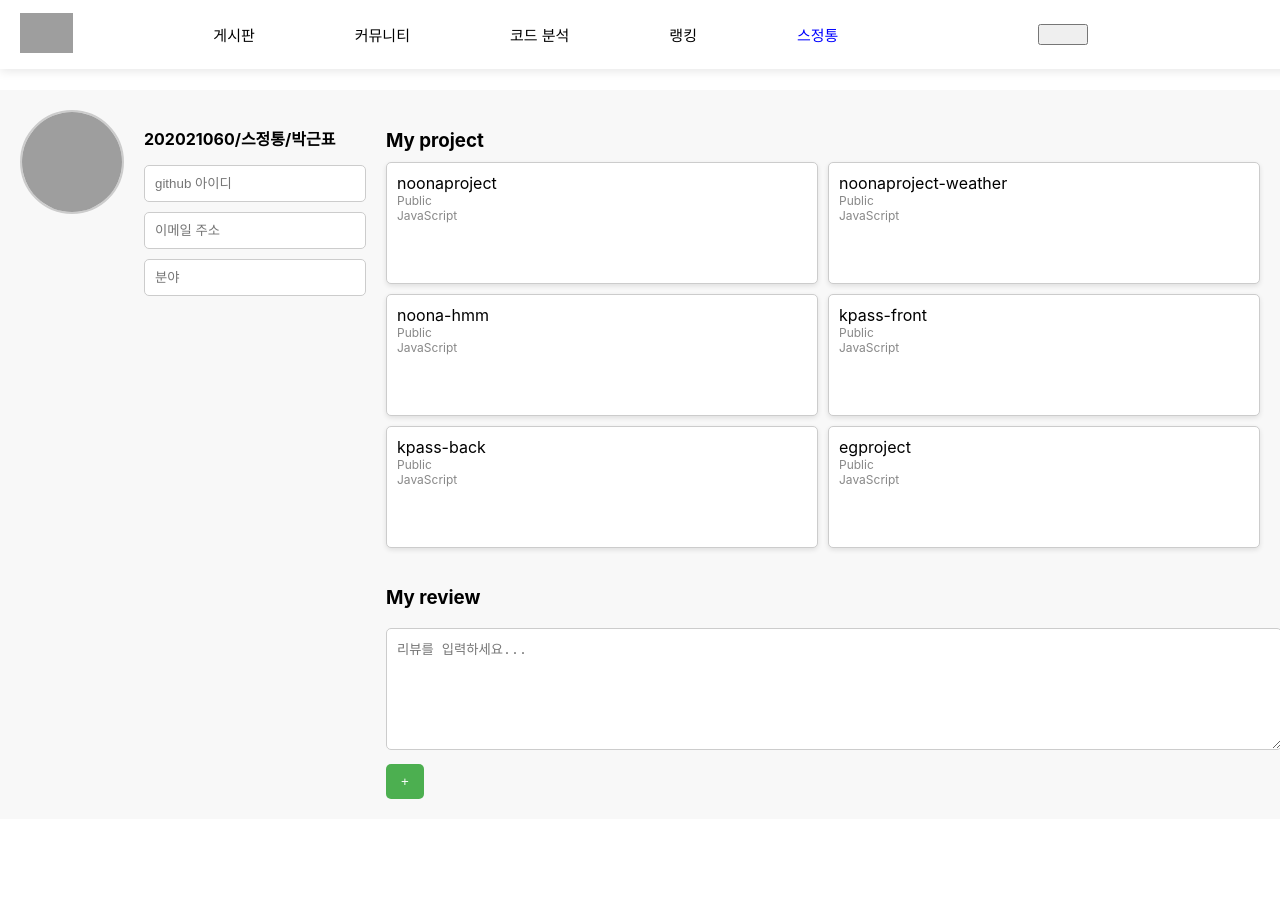
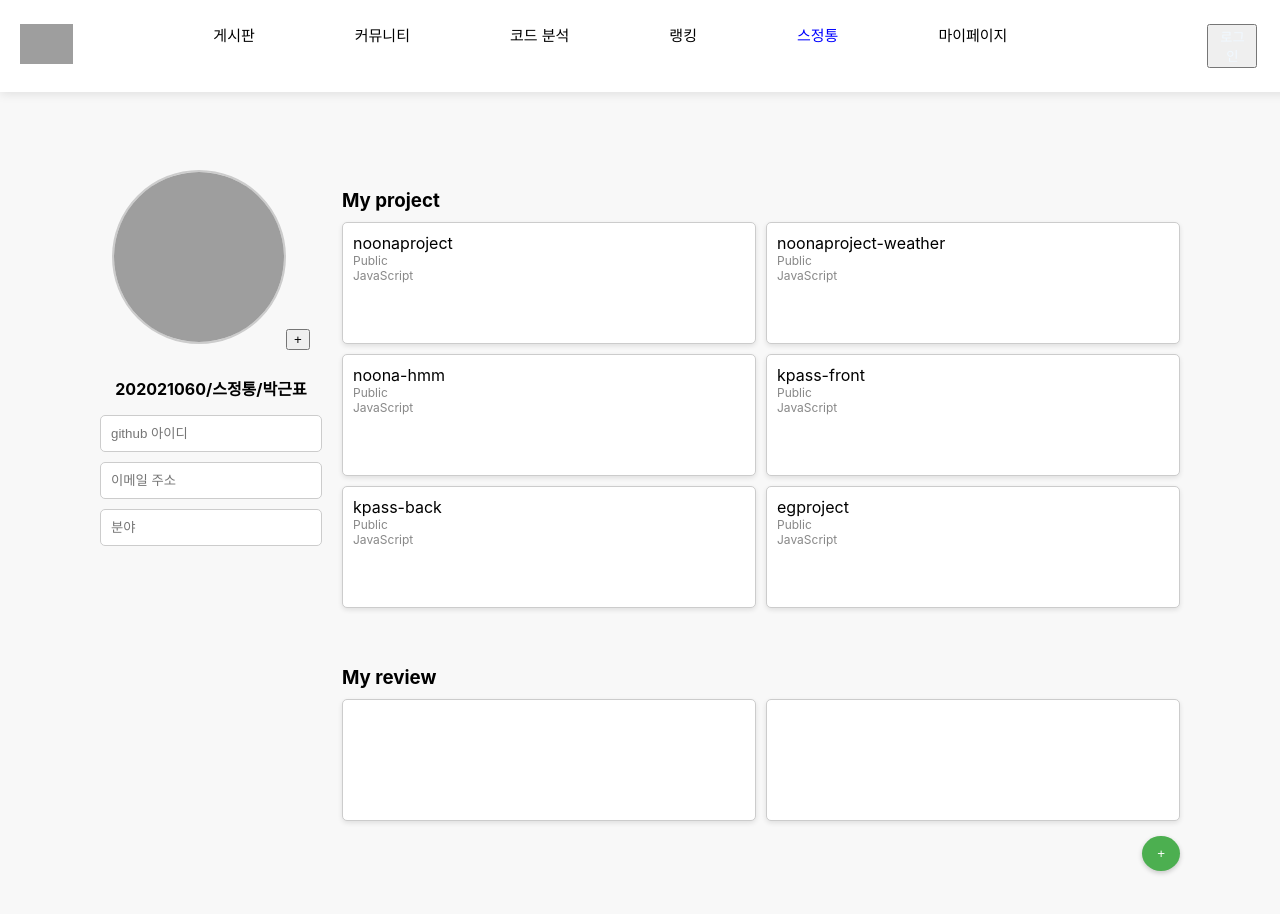
Before and after one commit to hnayoung/SCB_FE, a React (Create React App) app: page /board in a window 1280 px wide. Shown: the top 914 px of the page. Before the commit the page ends 819 px from the top, so only its background shows below. Built offline with nearby package versions, Linux system fonts and the light colour scheme; no server answers; grey boxes are pictures that could not be loaded.

Commit message:
마이페이지 완성

```diff
--- a/src/pages/board/Board.jsx
+++ b/src/pages/board/Board.jsx
@@ -1,14 +1,34 @@
-import React from 'react';
+import React, { useState } from 'react';
 import Navbar from '../components/Navbar';
 import './Board.scss';
 
 const Board = () => {
+  const [profileImage, setProfileImage] = useState('https://github.com/hnayoung/scb_image/blob/main/share.png?raw=true');
+
+  const handleImageChange = () => {
+    const input = document.createElement('input');
+    input.type = 'file';
+    input.accept = 'image/*';
+    input.onchange = (e) => {
+      const file = e.target.files[0];
+      if (file) {
+        const reader = new FileReader();
+        reader.onload = (event) => {
+          setProfileImage(event.target.result);
+        };
+        reader.readAsDataURL(file);
+      }
+    };
+    input.click();
+  };
+
   return (
     <div className="board-container">
       <Navbar />
       <div className="profile-section">
         <div className="profile-picture">
-          <img src="https://github.com/hnayoung/scb_image/blob/main/share.png?raw=true" alt="프로필" />
+          <img src={profileImage} alt="프로필" />
+          <button className="change-image-button" onClick={handleImageChange}>+</button>
         </div>
         <div className="profile-info">
           <p>202021060/스정통/박근표</p>
@@ -19,7 +39,6 @@ const Board = () => {
       </div>
       <div className="projects-reviews-section">
         <div className="projects-section">
-          <div className='left-border'></div>
           <h3>My project</h3>
           <div className="projects">
             <div className="project-card">noonaproject <span>Public</span> <span>JavaScript</span></div>
@@ -32,7 +51,10 @@ const Board = () => {
         </div>
         <div className="review-section">
           <h3>My review</h3>
-          <textarea placeholder="리뷰를 입력하세요..."></textarea>
+          <div className='reviews'>
+            <div className="review-card"><span></span> <span></span></div>
+            <div className="review-card"><span></span> <span></span></div>
+          </div>
           <button className="add-review-button">+</button>
         </div>
       </div>
--- a/src/pages/board/Board.scss
+++ b/src/pages/board/Board.scss
@@ -1,20 +1,21 @@
 .board-container {
-  padding: 20px;
+  padding: 100px;
   display: flex;
-  margin-top: 90px; // Navbar 높이만큼 여백 추가
+  margin-top: 70px; // Navbar 높이만큼 여백 추가
   background-color: #f8f8f8; // 배경색 추가
 }
 
 .profile-section {
   display: flex;
-  align-items: flex-start;
+  flex-direction: column; // 세로 정렬
+  align-items: center; // 가운데 정렬
   margin-right: 20px;
 
   .profile-picture {
-    margin-right: 20px;
+    margin-bottom: 10px; // 이미지 아래 여백 추가
     img {
-      width: 100px;
-      height: 100px;
+      width: 170px; // 크기 증가
+      height: 170px; // 크기 증가
       border-radius: 50%;
       border: 2px solid #ccc; // 테두리 추가
     }
@@ -23,6 +24,7 @@
   .profile-info {
     display: flex;
     flex-direction: column;
+    align-items: center; // 입력 필드도 가운데 정렬
 
     p {
       margin-bottom: 10px;
@@ -77,26 +79,57 @@
   }
 
   .review-section {
-    textarea {
-      width: 100%; // 전체 너비로 설정
-      height: 100px;
-      margin-bottom: 10px;
-      padding: 10px;
-      border: 1px solid #ccc;
-      border-radius: 5px;
+    display: flex; // Flexbox를 사용하여 정렬
+    flex-direction: column; // 세로 방향 정렬
+    align-items: flex-start; // 기본적으로 왼쪽 정렬
+    margin-top: 20px; // 여백 추가
+
+    h3 {
+      margin-bottom: 10px; // 제목 아래 여백 추가
+    }
+
+    .reviews {
+      display: grid; // 그리드 레이아웃 사용
+      grid-template-columns: repeat(2, 1fr); // 2개의 열로 설정
+      gap: 10px; // 카드 간격 설정
+      width: 100%; // 전체 너비 사용
+
+      .review-card {
+        background-color: white;
+        border: 1px solid #ccc;
+        border-radius: 5px;
+        padding: 10px;
+        box-shadow: 0 2px 5px rgba(0, 0, 0, 0.1);
+        min-height: 100px; // 카드의 최소 높이 설정
+
+        span {
+          display: block;
+          font-size: 12px;
+          color: #888;
+        }
+      }
     }
 
     .add-review-button {
       align-self: flex-end; // 오른쪽 정렬
-      padding: 10px 15px;
-      background-color: #4CAF50;
-      color: white;
+      margin-top: 15px; // 버튼과 위쪽 카드 간격 추가
+      padding: 10px 15px; // 패딩 조정
+      background-color: #4CAF50; // 배경색을 초록색으로 변경
+      color: white; // 글자색을 흰색으로 변경
       border: none;
-      border-radius: 5px;
+      border-radius: 50%; // 원형 버튼
       cursor: pointer;
+      box-shadow: 0 2px 5px rgba(0, 0, 0, 0.2); // 그림자 추가
+      transition: background-color 0.3s, transform 0.3s; // 부드러운 전환 효과
 
       &:hover {
-        background-color: #45a049;
+        background-color: #45a049; // 호버 시 색상 변경
+        transform: scale(1.05); // 호버 시 크기 증가
+      }
+
+      &:focus {
+        outline: none; // 포커스 시 기본 테두리 제거
+        box-shadow: 0 0 5px #4CAF50; // 포커스 시 그림자 추가
       }
     }
   }
--- a/src/pages/components/Navbar.jsx
+++ b/src/pages/components/Navbar.jsx
@@ -21,7 +21,8 @@ const Navbar = () => {
         <li><Link to="/codereview">코드 분석</Link></li>
         <li><Link to="/ranking">랭킹</Link></li>
         <li><Link to="/settings" className="stjt">스정통</Link></li>
-        <button className='login'></button>
+        <li><Link to="/mypage">마이페이지</Link></li>
+        <button className='login'>로그인</button>
       </ul>
     </nav>
   );
--- a/src/pages/mypage/MyPage.jsx
+++ b/src/pages/mypage/MyPage.jsx
@@ -1,68 +1,62 @@
-import React, { useEffect, useState } from 'react';
-import { fetchUserProfile, fetchUserProjects } from '../services/profile'; // API 함수 임포트
+import React, { useState } from 'react';
+import Navbar from '../components/Navbar';
 import './MyPage.scss';
 
 const MyPage = () => {
-    const [userInfo, setUserInfo] = useState(null);
-    const [projects, setProjects] = useState([]); // 프로젝트 상태 추가
-    const [loading, setLoading] = useState(true);
-    const [error, setError] = useState(null);
+  const [profileImage, setProfileImage] = useState('https://github.com/hnayoung/scb_image/blob/main/share.png?raw=true');
 
-    useEffect(() => {
-        const fetchData = async () => {
-            try {
-                // 사용자 프로필 조회
-                const profileResponse = await fetchUserProfile('YOUR_USERNAME'); // username을 여기에 입력
-                setUserInfo(profileResponse);
-
-                // 사용자 프로젝트 조회
-                const projectsResponse = await fetchUserProjects(profileResponse.username); // username을 기반으로 프로젝트 조회
-                setProjects(projectsResponse);
-            } catch (err) {
-                console.error('프로필 정보를 불러오는 데 실패했습니다:', err);
-                setError('프로필 정보를 불러오는 데 실패했습니다.');
-            } finally {
-                setLoading(false);
+  const handleImageChange = () => {
+    const input = document.createElement('input');
+    input.type = 'file';
+    input.accept = 'image/*';
+    input.onchange = (e) => {
+      const file = e.target.files[0];
+      if (file) {
+        const reader = new FileReader();
+        reader.onload = (event) => {
+          setProfileImage(event.target.result);
+        };
+        reader.readAsDataURL(file);
       }
     };
-
-        fetchData();
-    }, []);
-
-    if (loading) return <div className="loading">로딩 중...</div>;
-    if (error) return <div className="error">{error}</div>;
+    input.click();
+  };
 
   return (
-        <div className="my-page">
-            <h1>My Page</h1>
+    <div className="board-container">
+      <Navbar />
       <div className="profile-section">
-                <div className="profile-pic">
-                    <img src={userInfo.image || 'https://port-0-scb-be-m5p35c12a9749b96.sel4.cloudtype.app/media/default.png'} alt={`${userInfo.username}'s profile`} />
+        <div className="profile-picture">
+          <img src={profileImage} alt="프로필" />
+          <button className="change-image-button" onClick={handleImageChange}>+</button>
         </div>
-                <div className="user-info">
-                    <p>{userInfo.nickname || userInfo.username}</p>
-                    <p>{userInfo.range || 'N/A'}</p>
-                    <input type="text" placeholder="github 아이디" defaultValue={userInfo.code || ''} />
-                    <input type="email" placeholder="이메일 주소" defaultValue={userInfo.email || ''} />
+        <div className="profile-info">
+          <p>202021060/스정통/박근표</p>
+          <input type="text" placeholder="github 아이디" />
+          <input type="text" placeholder="이메일 주소" />
+          <input type="text" placeholder="분야" />
         </div>
       </div>
+      <div className="projects-reviews-section">
         <div className="projects-section">
-                <h2>My Projects</h2>
-                <ul>
-                    {projects.length > 0 ? (
-                        projects.map((project) => (
-                            <li key={project.id}> {/* 고유 키 prop 추가 */}
-                                {project.name} <span>{project.visibility}</span>
-                            </li>
-                        ))
-                    ) : (
-                        <li>프로젝트가 없습니다.</li>
-                    )}
-                </ul>
+          <h3>My project</h3>
+          <div className="projects">
+            <div className="project-card">noonaproject <span>Public</span> <span>JavaScript</span></div>
+            <div className="project-card">noonaproject-weather <span>Public</span> <span>JavaScript</span></div>
+            <div className="project-card">noona-hmm <span>Public</span> <span>JavaScript</span></div>
+            <div className="project-card">kpass-front <span>Public</span> <span>JavaScript</span></div>
+            <div className="project-card">kpass-back <span>Public</span> <span>JavaScript</span></div>
+            <div className="project-card">egproject <span>Public</span> <span>JavaScript</span></div>
+          </div>
         </div>
         <div className="review-section">
-                <h2>My Review</h2>
-                <textarea placeholder="리뷰를 작성하세요..." />
+          <h3>My review</h3>
+          <div className='reviews'>
+            <div className="review-card"><span></span> <span></span></div>
+            <div className="review-card"><span></span> <span></span></div>
+          </div>
+          <button className="add-review-button">+</button>
+        </div>
       </div>
     </div>
   );
--- a/src/pages/mypage/MyPage.scss
+++ b/src/pages/mypage/MyPage.scss
@@ -1,50 +1,136 @@
-.my-page {
-  padding: 20px;
+.board-container {
+  padding: 100px;
+  display: flex;
+  margin-top: 70px; // Navbar 높이만큼 여백 추가
+  background-color: #f8f8f8; // 배경색 추가
 }
 
 .profile-section {
   display: flex;
-  align-items: center;
-  margin-bottom: 20px;
+  flex-direction: column; // 세로 정렬
+  align-items: center; // 가운데 정렬
+  margin-right: 20px;
+
+  .profile-picture {
+    margin-bottom: 10px; // 이미지 아래 여백 추가
+    img {
+      width: 170px; // 크기 증가
+      height: 170px; // 크기 증가
+      border-radius: 50%;
+      border: 2px solid #ccc; // 테두리 추가
+    }
   }
 
-.profile-pic {
-  width: 100px;
-  height: 100px;
-  border-radius: 50%;
-  background-color: #f0f0f0; // Placeholder background
+  .profile-info {
     display: flex;
-  justify-content: center;
-  align-items: center;
-  margin-right: 20px;
+    flex-direction: column;
+    align-items: center; // 입력 필드도 가운데 정렬
+
+    p {
+      margin-bottom: 10px;
+      font-weight: bold; // 글씨 두껍게
     }
 
-.user-info {
-  flex-grow: 1;
+    input {
+      margin: 5px 0;
+      padding: 10px;
+      width: 200px; // 원하는 너비로 조정 가능
+      border: 1px solid #ccc;
+      border-radius: 5px; // 모서리 둥글게
+      &:focus {
+        border-color: #4CAF50; // 포커스 시 테두리 색 변경
+      }
+    }
+  }
 }
 
-.user-info input {
-  display: block;
-  margin: 5px 0;
-  padding: 10px;
-  width: 100%;
-}
+.projects-reviews-section {
+  display: flex;
+  flex-direction: column; // 세로 방향 정렬
+  flex: 1; // 화면의 나머지 공간 차지
 
   .projects-section {
     margin-bottom: 20px;
+
+    h3 {
+      margin-bottom: 10px; // 제목 아래 여백 추가
     }
 
-.projects-section ul {
-  list-style: none;
-  padding: 0;
+    .projects {
+      display: grid; // 그리드 레이아웃 사용
+      grid-template-columns: repeat(2, 1fr); // 2개의 열로 설정
+      gap: 10px; // 카드 간격 설정
+
+      .project-card {
+        background-color: white;
+        border: 1px solid #ccc;
+        border-radius: 5px;
+        padding: 10px;
+        box-shadow: 0 2px 5px rgba(0, 0, 0, 0.1);
+        min-height: 100px; // 카드의 최소 높이 설정
+
+        span {
+          display: block;
+          font-size: 12px;
+          color: #888;
+        }
+      }
+    }
   }
 
-.projects-section li {
-  margin: 5px 0;
+  .review-section {
+    display: flex; // Flexbox를 사용하여 정렬
+    flex-direction: column; // 세로 방향 정렬
+    align-items: flex-start; // 기본적으로 왼쪽 정렬
+    margin-top: 20px; // 여백 추가
+
+    h3 {
+      margin-bottom: 10px; // 제목 아래 여백 추가
     }
 
-.review-section textarea {
-  width: 100%;
-  height: 100px;
+    .reviews {
+      display: grid; // 그리드 레이아웃 사용
+      grid-template-columns: repeat(2, 1fr); // 2개의 열로 설정
+      gap: 10px; // 카드 간격 설정
+      width: 100%; // 전체 너비 사용
+
+      .review-card {
+        background-color: white;
+        border: 1px solid #ccc;
+        border-radius: 5px;
         padding: 10px;
+        box-shadow: 0 2px 5px rgba(0, 0, 0, 0.1);
+        min-height: 100px; // 카드의 최소 높이 설정
+
+        span {
+          display: block;
+          font-size: 12px;
+          color: #888;
         }
+      }
+    }
+
+    .add-review-button {
+      align-self: flex-end; // 오른쪽 정렬
+      margin-top: 15px; // 버튼과 위쪽 카드 간격 추가
+      padding: 10px 15px; // 패딩 조정
+      background-color: #4CAF50; // 배경색을 초록색으로 변경
+      color: white; // 글자색을 흰색으로 변경
+      border: none;
+      border-radius: 50%; // 원형 버튼
+      cursor: pointer;
+      box-shadow: 0 2px 5px rgba(0, 0, 0, 0.2); // 그림자 추가
+      transition: background-color 0.3s, transform 0.3s; // 부드러운 전환 효과
+
+      &:hover {
+        background-color: #45a049; // 호버 시 색상 변경
+        transform: scale(1.05); // 호버 시 크기 증가
+      }
+
+      &:focus {
+        outline: none; // 포커스 시 기본 테두리 제거
+        box-shadow: 0 0 5px #4CAF50; // 포커스 시 그림자 추가
+      }
+    }
+  }
+}
```
Lines whose indentation alone changed are shown as unchanged.
